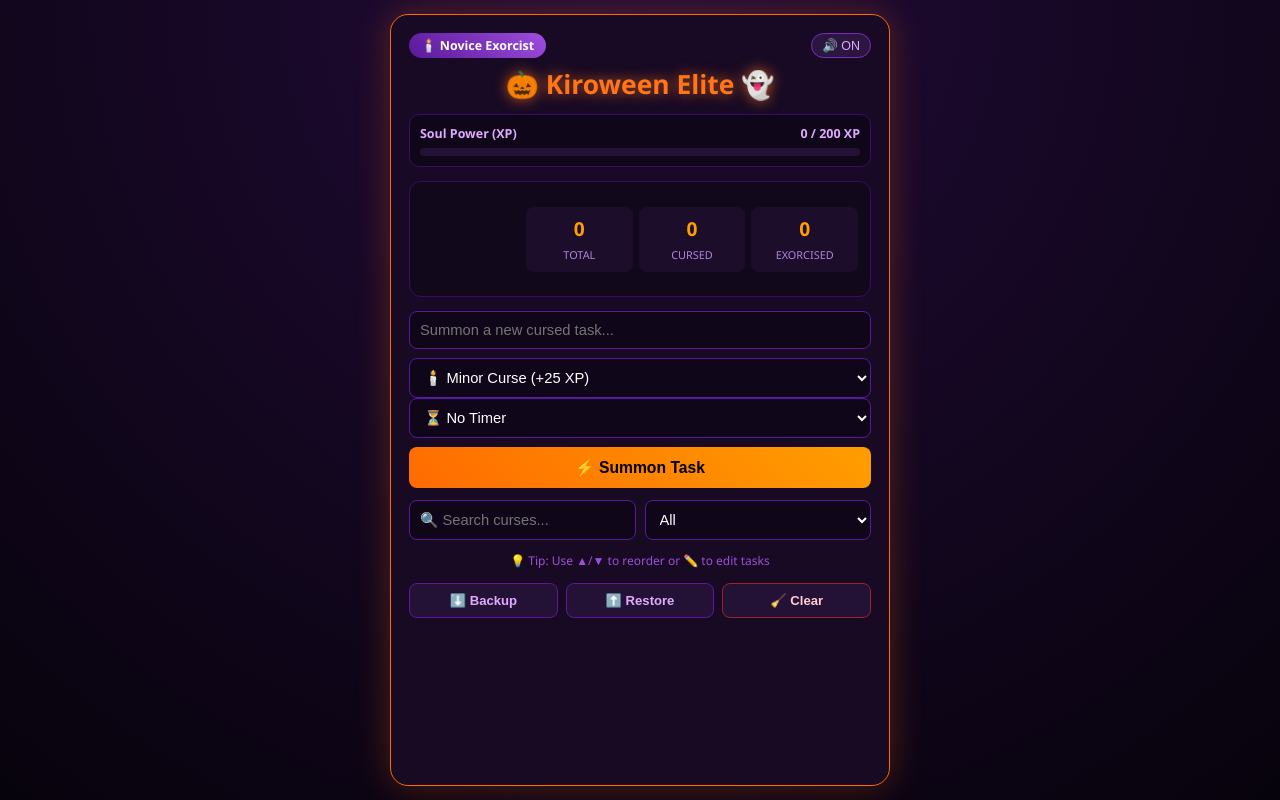
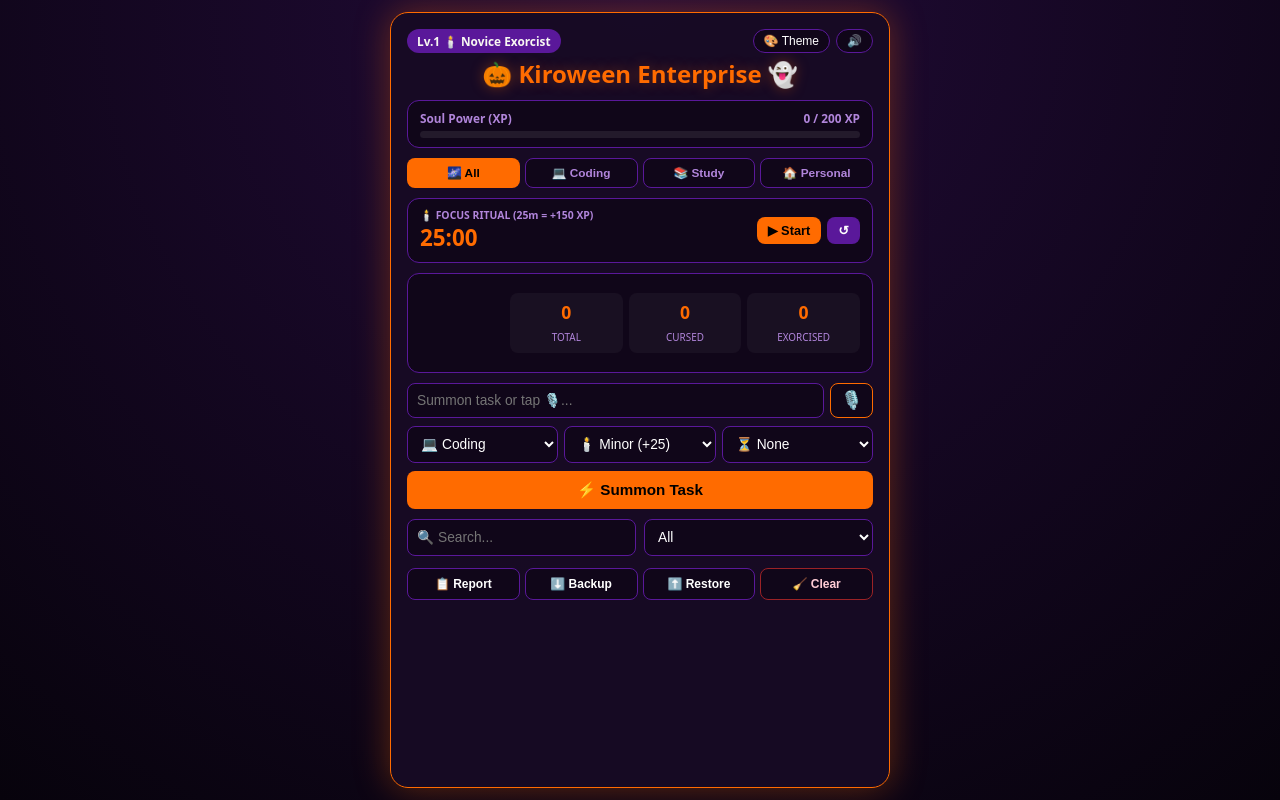
Before and after one commit to shaikhabdul2015-max/kiroween-haunted-tasks, a plain HTML site: page index.html in a window 1280 px wide. Drawn offline with Linux system fonts and the light colour scheme.

Commit message:
Deploy Kiroween Enterprise v5.0

```diff
--- a/index.html
+++ b/index.html
@@ -3,66 +3,62 @@
 <head>
   <meta charset="UTF-8">
   <meta name="viewport" content="width=device-width, initial-scale=1.0">
-  <title>🎃 Kiroween Elite v3.0</title>
+  <title>🎃 Kiroween Enterprise v5.0</title>
   <link rel="stylesheet" href="style.css">
   <link rel="manifest" href="manifest.json">
   <meta name="theme-color" content="#ff6b00">
 </head>
-<body>
+<body data-theme="haunted">
+  <canvas id="fxCanvas"></canvas>
   <div class="container">
     <header>
       <div class="top-bar">
-        <span id="rankBadge" class="badge">🕯️ Novice Exorcist</span>
-        <button id="soundToggle" class="icon-btn" onclick="toggleSound()">🔊 ON</button>
+        <span id="rankBadge" class="badge">Lv.1 🕯️ Novice Exorcist</span>
+        <div class="top-controls">
+          <button class="icon-btn" onclick="cycleTheme()">🎨 Theme</button>
+          <button id="soundToggle" class="icon-btn" onclick="toggleSound()">🔊</button>
+        </div>
       </div>
-      <h1>🎃 Kiroween Elite 👻</h1>
+      <h1>🎃 Kiroween Enterprise 👻</h1>
       <div class="xp-container">
         <div class="xp-info"><span>Soul Power (XP)</span><span id="xpText">0 / 200 XP</span></div>
         <div class="xp-bar"><div id="xpFill"></div></div>
       </div>
     </header>
-
+    <div class="workspace-tabs">
+      <button class="tab-btn active" onclick="setWorkspace('all', this)">🌌 All</button>
+      <button class="tab-btn" onclick="setWorkspace('coding', this)">💻 Coding</button>
+      <button class="tab-btn" onclick="setWorkspace('study', this)">📚 Study</button>
+      <button class="tab-btn" onclick="setWorkspace('personal', this)">🏠 Personal</button>
+    </div>
+    <div class="pomo-card">
+      <div class="pomo-left"><small>🕯️ FOCUS RITUAL (25m = +150 XP)</small><div id="pomoDisplay">25:00</div></div>
+      <div class="pomo-actions"><button id="pomoStartBtn" onclick="togglePomo()">▶ Start</button><button class="sec-mini" onclick="resetPomo()">↺</button></div>
+    </div>
     <div class="analytics-card">
-      <canvas id="progressChart" width="90" height="90"></canvas>
+      <canvas id="progressChart" width="80" height="80"></canvas>
       <div class="stats">
         <div class="stat-box"><span id="totalCount">0</span><small>Total</small></div>
         <div class="stat-box"><span id="activeCount">0</span><small>Cursed</small></div>
         <div class="stat-box"><span id="doneCount">0</span><small>Exorcised</small></div>
       </div>
     </div>
-
     <div class="input-group">
-      <input type="text" id="taskInput" placeholder="Summon a new cursed task...">
+      <div class="voice-row"><input type="text" id="taskInput" placeholder="Summon task or tap 🎙️..."><button id="voiceBtn" class="voice-btn" onclick="startVoiceInput()">🎙️</button></div>
       <div class="row">
-        <select id="prioritySelect">
-          <option value="minor">🕯️ Minor Curse (+25 XP)</option>
-          <option value="hex">🔮 Hex (+50 XP)</option>
-          <option value="doom">💀 Deadly Doom (+100 XP)</option>
-        </select>
-        <select id="timerSelect">
-          <option value="0">⏳ No Timer</option>
-          <option value="1">⏱️ 1 Min</option>
-          <option value="15">⏱️ 15 Mins</option>
-          <option value="60">⏱️ 1 Hour</option>
-        </select>
+        <select id="workspaceSelect"><option value="coding">💻 Coding</option><option value="study">📚 Study</option><option value="personal">🏠 Personal</option></select>
+        <select id="prioritySelect"><option value="minor">🕯️ Minor (+25)</option><option value="hex">🔮 Hex (+50)</option><option value="doom">💀 Doom (+100)</option></select>
+        <select id="timerSelect"><option value="0">⏳ None</option><option value="1">⏱️ 1m</option><option value="15">⏱️ 15m</option><option value="60">⏱️ 1h</option></select>
       </div>
       <button class="primary-btn" onclick="addTask()">⚡ Summon Task</button>
     </div>
-
     <div class="controls">
-      <input type="text" id="searchInput" placeholder="🔍 Search curses..." oninput="renderTasks()">
-      <select id="filterSelect" onchange="renderTasks()">
-        <option value="all">All</option>
-        <option value="active">Active</option>
-        <option value="done">Exorcised</option>
-        <option value="doom">Deadly Doom</option>
-      </select>
+      <input type="text" id="searchInput" placeholder="🔍 Search..." oninput="renderTasks()">
+      <select id="filterSelect" onchange="renderTasks()"><option value="all">All</option><option value="active">Active</option><option value="done">Exorcised</option><option value="doom">Doom</option></select>
     </div>
-
-    <p class="hint">💡 Tip: Use ▲/▼ to reorder or ✏️ to edit tasks</p>
     <ul id="taskList"></ul>
-
     <div class="footer-actions">
+      <button class="sec-btn" onclick="copyReport()">📋 Report</button>
       <button class="sec-btn" onclick="exportData()">⬇️ Backup</button>
       <button class="sec-btn" onclick="document.getElementById('importFile').click()">⬆️ Restore</button>
       <button class="sec-btn danger" onclick="clearCompleted()">🧹 Clear</button>
@@ -70,6 +66,6 @@
     </div>
   </div>
   <script src="script.js"></script>
-  <script>if("serviceWorker" in navigator){navigator.serviceWorker.register("./sw.js");}</script>
+  <script>if("serviceWorker" in navigator){navigator.serviceWorker.register("./sw.js").then(r=>r.update());}</script>
 </body>
 </html>
--- a/style.css
+++ b/style.css
@@ -1,37 +1,56 @@
+:root { --bg-top: #220b38; --bg-bot: #07030c; --card: rgba(24,11,36,0.95); --accent: #ff6b00; --accent-glow: rgba(255,107,0,0.35); --sub: #b185db; --border: #5a189a; --panel: #100619; }
+[data-theme="toxic"] { --bg-top: #07291c; --bg-bot: #020a07; --card: rgba(8,28,20,0.95); --accent: #00f59b; --accent-glow: rgba(0,245,155,0.3); --sub: #74c69d; --border: #1b4332; --panel: #04140e; }
+[data-theme="blood"] { --bg-top: #330710; --bg-bot: #0a0103; --card: rgba(34,6,12,0.95); --accent: #ff1e56; --accent-glow: rgba(255,30,86,0.35); --sub: #ff8fa3; --border: #800f2f; --panel: #170307; }
 * { box-sizing: border-box; }
-body { background: radial-gradient(circle at top, #220b38, #07030c); color: #f8f8f2; font-family: 'Segoe UI', system-ui, sans-serif; display: flex; justify-content: center; padding: 14px; margin: 0; min-height: 100vh; }
-.container { width: 100%; max-width: 500px; background: rgba(24, 11, 36, 0.96); padding: 18px; border-radius: 18px; border: 1px solid #ff6b00; box-shadow: 0 0 35px rgba(255, 107, 0, 0.28); }
-.top-bar { display: flex; justify-content: space-between; align-items: center; margin-bottom: 8px; }
-.badge { background: linear-gradient(45deg, #5a189a, #9d4edd); padding: 4px 12px; border-radius: 20px; font-size: 0.78rem; font-weight: bold; color: #fff; }
-h1 { text-align: center; color: #ff7518; text-shadow: 0 0 14px rgba(255, 117, 24, 0.75); margin: 4px 0 12px; font-size: 1.65rem; }
-.icon-btn { background: #2b1640; color: #e0aaff; border: 1px solid #7b2cbf; padding: 4px 10px; border-radius: 20px; font-size: 0.78rem; cursor: pointer; }
-.xp-container { background: #100619; padding: 10px; border-radius: 10px; border: 1px solid #3c096c; margin-bottom: 14px; }
-.xp-info { display: flex; justify-content: space-between; font-size: 0.78rem; color: #e0aaff; margin-bottom: 6px; font-weight: 600; }
-.xp-bar { width: 100%; height: 8px; background: #241236; border-radius: 6px; overflow: hidden; }
-#xpFill { height: 100%; width: 0%; background: linear-gradient(90deg, #ff6b00, #38b000); transition: width 0.4s ease; }
-.analytics-card { display: flex; align-items: center; gap: 14px; background: #12081c; padding: 12px; border-radius: 12px; border: 1px solid #3c096c; margin-bottom: 14px; }
+body { background: radial-gradient(circle at top, var(--bg-top), var(--bg-bot)); color: #f8f8f2; font-family: system-ui, sans-serif; display: flex; justify-content: center; padding: 12px; margin: 0; min-height: 100vh; }
+#fxCanvas { position: fixed; top: 0; left: 0; width: 100%; height: 100%; pointer-events: none; z-index: 0; }
+.container { position: relative; z-index: 1; width: 100%; max-width: 500px; background: var(--card); padding: 16px; border-radius: 18px; border: 1px solid var(--accent); box-shadow: 0 0 35px var(--accent-glow); }
+.top-bar, .xp-info, .pomo-card, .task-top { display: flex; justify-content: space-between; align-items: center; }
+.top-controls, .pomo-actions, .voice-row, .row, .controls { display: flex; gap: 6px; }
+.badge { background: var(--border); padding: 4px 10px; border-radius: 20px; font-size: 0.74rem; font-weight: bold; }
+h1 { text-align: center; color: var(--accent); text-shadow: 0 0 14px var(--accent-glow); margin: 4px 0 10px; font-size: 1.5rem; }
+.icon-btn { background: var(--panel); color: #fff; border: 1px solid var(--border); padding: 4px 10px; border-radius: 20px; font-size: 0.75rem; cursor: pointer; }
+.xp-container, .pomo-card, .analytics-card { background: var(--panel); padding: 9px 12px; border-radius: 12px; border: 1px solid var(--border); margin-bottom: 10px; }
+.xp-info { font-size: 0.74rem; color: var(--sub); margin-bottom: 5px; font-weight: 600; }
+.xp-bar { width: 100%; height: 7px; background: rgba(255,255,255,0.08); border-radius: 6px; overflow: hidden; }
+#xpFill { height: 100%; width: 0%; background: linear-gradient(90deg, var(--accent), #38b000); transition: width 0.4s; }
+.workspace-tabs, .footer-actions { display: grid; grid-template-columns: repeat(4, 1fr); gap: 5px; margin-bottom: 10px; }
+.footer-actions { margin-bottom: 0; }
+.tab-btn { background: var(--panel); color: var(--sub); border: 1px solid var(--border); padding: 7px 4px; border-radius: 8px; font-size: 0.74rem; font-weight: bold; cursor: pointer; }
+.tab-btn.active, .pomo-actions button, .primary-btn { background: var(--accent); color: #000; border: none; font-weight: bold; cursor: pointer; }
+.pomo-left small { display: block; font-size: 0.65rem; color: var(--sub); font-weight: bold; }
+#pomoDisplay { font-size: 1.4rem; font-weight: bold; color: var(--accent); }
+.pomo-actions button { padding: 6px 11px; border-radius: 8px; font-size: 0.8rem; }
+.pomo-actions .sec-mini { background: var(--border); color: #fff; }
+.analytics-card { display: flex; align-items: center; gap: 10px; }
 .stats { flex: 1; display: grid; grid-template-columns: repeat(3, 1fr); gap: 6px; }
-.stat-box { background: #1c0d2b; padding: 8px 4px; border-radius: 8px; text-align: center; }
-.stat-box span { display: block; font-size: 1.2rem; font-weight: bold; color: #ff9e00; }
-.stat-box small { color: #b185db; font-size: 0.68rem; text-transform: uppercase; }
-.input-group, .controls { display: flex; flex-direction: column; gap: 9px; margin-bottom: 12px; }
-.row, .controls { flex-direction: row; }
-input, select { width: 100%; padding: 10px; border-radius: 8px; border: 1px solid #5a189a; background: #100619; color: #fff; font-size: 0.92rem; }
-.primary-btn { width: 100%; padding: 11px; border-radius: 8px; background: linear-gradient(45deg, #ff6b00, #ff9e00); color: #000; font-weight: bold; font-size: 0.98rem; border: none; cursor: pointer; }
-.hint { font-size: 0.75rem; color: #9d4edd; text-align: center; margin: 0 0 8px; }
-ul { list-style: none; padding: 0; margin: 0 0 14px; }
-li { background: #231135; margin-bottom: 9px; padding: 10px; border-radius: 10px; display: flex; justify-content: space-between; align-items: center; border-left: 5px solid #ff6b00; gap: 8px; }
+.stat-box { background: rgba(255,255,255,0.04); padding: 7px 4px; border-radius: 8px; text-align: center; }
+.stat-box span { display: block; font-size: 1.1rem; font-weight: bold; color: var(--accent); }
+.stat-box small { color: var(--sub); font-size: 0.62rem; text-transform: uppercase; }
+.input-group, .controls { display: flex; flex-direction: column; gap: 8px; margin-bottom: 10px; }
+.controls { flex-direction: row; }
+input, select { width: 100%; padding: 9px; border-radius: 8px; border: 1px solid var(--border); background: var(--panel); color: #fff; font-size: 0.86rem; }
+.voice-btn { width: 46px; border-radius: 8px; border: 1px solid var(--accent); background: var(--panel); color: #fff; font-size: 1.1rem; cursor: pointer; }
+.voice-btn.listening { background: #d00000; animation: pulse 1s infinite; }
+.primary-btn { width: 100%; padding: 10px; border-radius: 8px; font-size: 0.95rem; }
+ul { list-style: none; padding: 0; margin: 0 0 12px; }
+li.task-card { background: rgba(255,255,255,0.05); margin-bottom: 8px; padding: 10px; border-radius: 10px; border-left: 5px solid var(--accent); }
 li.hex { border-left-color: #9d4edd; }
 li.doom { border-left-color: #ff0055; }
-li.overdue { animation: shake 0.5s infinite; border-color: #ff0055; background: #330c1a; }
-li.done { opacity: 0.58; text-decoration: line-through; background: #141a17; border-left-color: #38b000; animation: none; }
-.task-info { flex: 1; word-break: break-word; font-size: 0.92rem; }
-.timer-badge { display: inline-block; font-size: 0.72rem; background: #3c096c; color: #ff9e00; padding: 2px 6px; border-radius: 4px; margin-top: 4px; }
+li.overdue { animation: shake 0.5s infinite; background: rgba(255,0,85,0.15); }
+li.done { opacity: 0.58; border-left-color: #38b000; animation: none; }
+li.done .main-text { text-decoration: line-through; }
+.task-info { flex: 1; word-break: break-word; font-size: 0.9rem; }
+.meta-row { display: flex; gap: 5px; flex-wrap: wrap; margin-top: 4px; }
+.tag-badge, .timer-badge { font-size: 0.66rem; background: var(--border); color: #fff; padding: 2px 6px; border-radius: 4px; }
 .actions { display: flex; gap: 4px; flex-wrap: wrap; justify-content: flex-end; }
-.actions button { padding: 6px 8px; border-radius: 6px; border: none; font-weight: bold; cursor: pointer; font-size: 0.78rem; color: #fff; background: #3c096c; }
+.actions button { padding: 5px 7px; border-radius: 6px; border: none; font-weight: bold; cursor: pointer; font-size: 0.74rem; color: #fff; background: var(--border); }
 .actions button.ex-btn { background: #38b000; }
 .actions button.del-btn { background: #d00000; }
-.footer-actions { display: flex; gap: 8px; }
-.sec-btn { flex: 1; padding: 9px 6px; background: #241236; color: #e0aaff; border: 1px solid #5a189a; border-radius: 8px; cursor: pointer; font-size: 0.82rem; font-weight: 600; }
+.subtasks { margin-top: 8px; padding-top: 6px; border-top: 1px dashed rgba(255,255,255,0.12); display: flex; flex-direction: column; gap: 4px; }
+.sub-item { font-size: 0.78rem; color: var(--sub); cursor: pointer; }
+.sub-item.sub-done { text-decoration: line-through; opacity: 0.6; }
+.sec-btn { padding: 8px 4px; background: var(--panel); color: #fff; border: 1px solid var(--border); border-radius: 8px; cursor: pointer; font-size: 0.75rem; font-weight: 600; }
 .sec-btn.danger { border-color: #9b2226; color: #ffccd5; }
-@keyframes shake { 0%, 100% { transform: translateX(0); } 25% { transform: translateX(-3px); } 75% { transform: translateX(3px); } }
+@keyframes shake { 0%,100% { transform: translateX(0); } 25% { transform: translateX(-3px); } 75% { transform: translateX(3px); } }
+@keyframes pulse { 0%,100% { transform: scale(1); } 50% { transform: scale(1.08); } }
--- a/sw.js
+++ b/sw.js
@@ -1,4 +1,5 @@
-const CACHE_NAME = 'kiroween-elite-v3';
+const CACHE_NAME = 'kiroween-enterprise-v5';
 const ASSETS = ['./', './index.html', './style.css', './script.js', './manifest.json'];
-self.addEventListener('install', e => e.waitUntil(caches.open(CACHE_NAME).then(c => c.addAll(ASSETS))));
+self.addEventListener('install', e => { self.skipWaiting(); e.waitUntil(caches.open(CACHE_NAME).then(c => c.addAll(ASSETS))); });
+self.addEventListener('activate', e => { e.waitUntil(caches.keys().then(ks => Promise.all(ks.filter(k => k !== CACHE_NAME).map(k => caches.delete(k)))).then(() => self.clients.claim())); });
 self.addEventListener('fetch', e => e.respondWith(caches.match(e.request).then(r => r || fetch(e.request))));
```
Also changed, not shown: script.js (+15 -0 lines).
